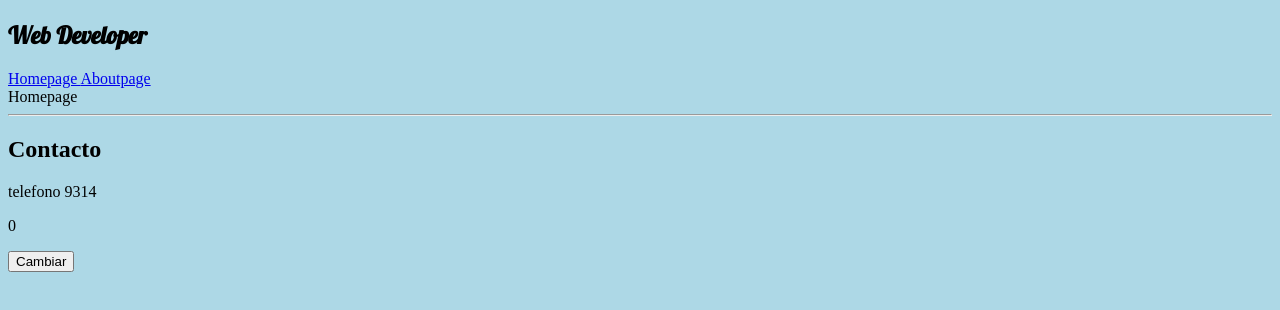
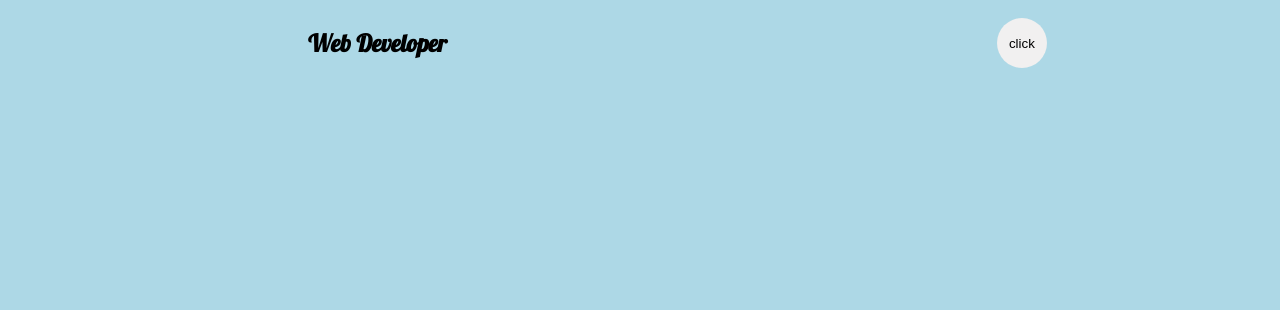
Before and after one commit to Karim-aitt/portfolio_v1, a React (Vite) app: page / in a window 1280 px wide. Shown: the top 310 px of the page. Built offline with nearby package versions, Linux system fonts and the light colour scheme.

Commit message:
header finish

```diff
--- a/src/App.jsx
+++ b/src/App.jsx
@@ -12,20 +12,7 @@ function App() {
   return (
     <>
     <Header/>
-      <BrowserRouter>
 
-
-        <Navbar />
-
-        <Routes>
-          <Route path="/" element={<HomePage />} />
-          <Route path="/about" element={<AboutPage />} />
-        </Routes>
-
-
-      </BrowserRouter>
-
-        <Footer numero="9314"/>
     </>
   )
 }
--- a/src/components/header/Header.jsx
+++ b/src/components/header/Header.jsx
@@ -8,10 +8,11 @@ return(
 
 <div className="encabezade">
 
-    <div>
+    <div className = {estilitos.headerPrin}>
 
     <h2 className= {estilitos.h2}>Web Developer</h2>
 
+    <button className = {estilitos.boton}>click</button>
     </div>
 
 
--- a/src/components/header/header.module.css
+++ b/src/components/header/header.module.css
@@ -1,4 +1,25 @@
 .h2{
     font-family: 'Lobster', sans-serif;
+    margin-left: 300px;
+}
+
+.headerPrin{
+
+    display: flex;
+
+
 
 }
+
+.boton{
+
+    width: 50px; /* Ancho del botón */
+    height: 50px; /* Altura del botón */
+    border-radius: 50%; /* Hace que el botón sea circular */
+    border: none;
+    background-color: rgb(241, 240, 240); /* Color de fondo del botón (puedes cambiarlo) */
+    position: relative;
+    overflow: hidden;
+    margin-top: 10px;
+    margin-left: 550px;
+}
```
